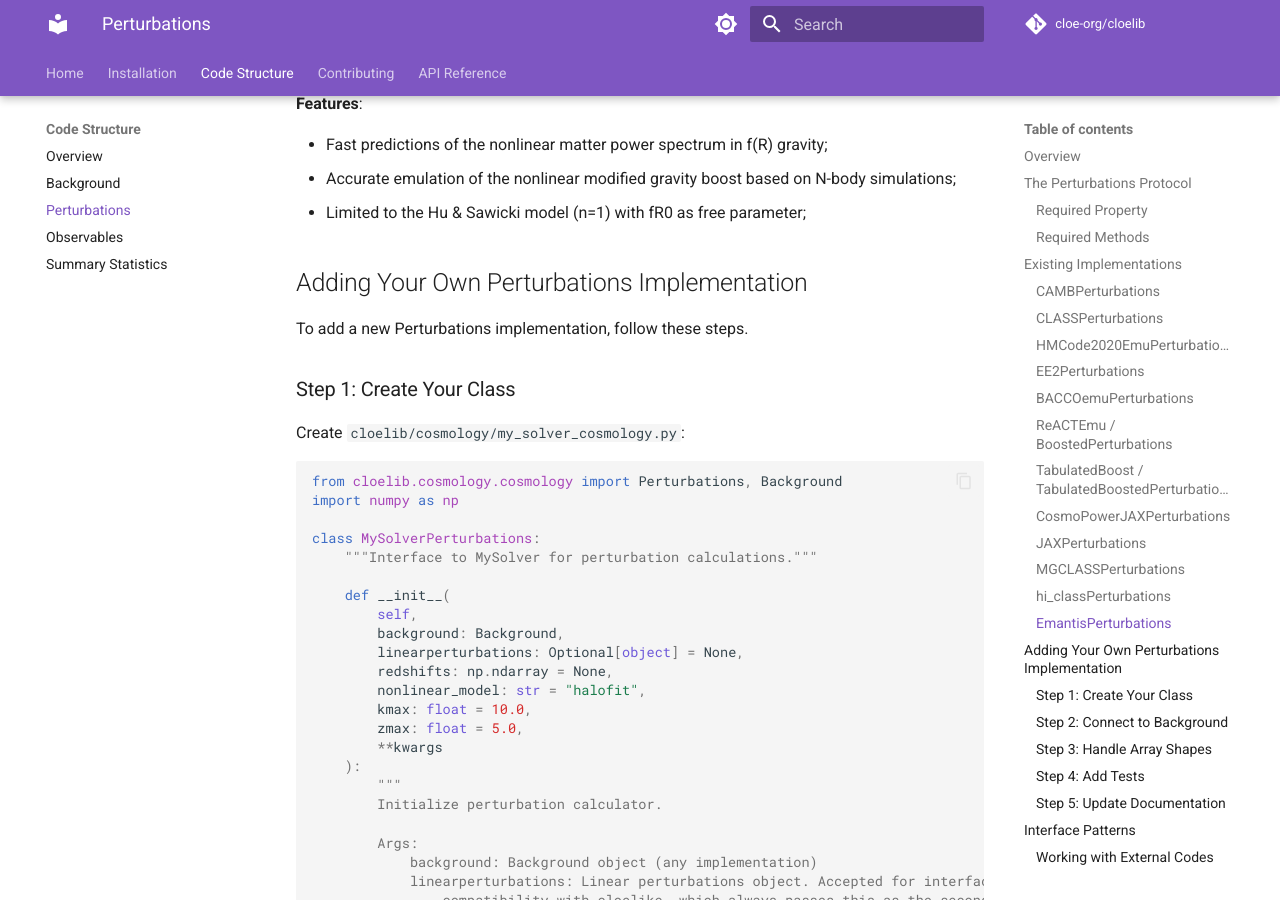
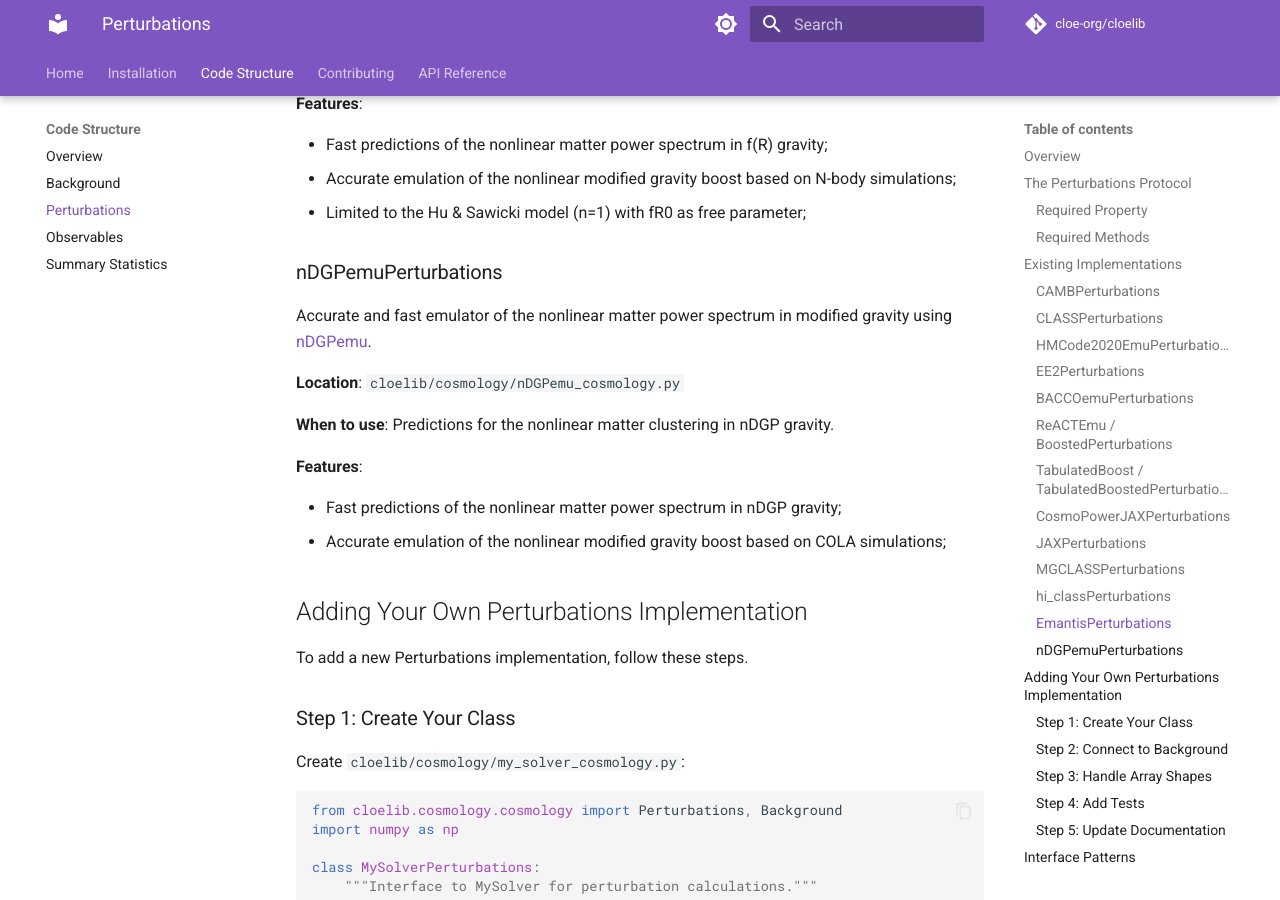
Before and after one commit to cloe-org/cloelib, an MkDocs documentation site: the page built from docs/code_structure/perturbations.md, in a window 1280 px wide and 900 px high, scrolled down 12362 px. Built offline with MkDocs 1.6.1 and Material for MkDocs 9.7.7, drawn with Linux system fonts in a browser that asks for light colours; comment, search, counter and statistics services are not loaded; the version menu is left out.

Commit message:
Docs update.

```diff
--- a/docs/code_structure/perturbations.md
+++ b/docs/code_structure/perturbations.md
@@ -492,6 +492,19 @@ Accurate and fast emulator of the nonlinear matter power spectrum in modified gr
 - Accurate emulation of the nonlinear modified gravity boost based on N-body simulations;
 - Limited to the Hu & Sawicki model (n=1) with fR0 as free parameter;
 
+### nDGPemuPerturbations
+
+Accurate and fast emulator of the nonlinear matter power spectrum in modified gravity using [nDGPemu](https://github.com/BartolomeoF/nDGPemu).
+
+**Location**: `cloelib/cosmology/nDGPemu_cosmology.py`
+
+**When to use**: Predictions for the nonlinear matter clustering in nDGP gravity.
+
+**Features**:
+
+- Fast predictions of the nonlinear matter power spectrum in nDGP gravity;
+- Accurate emulation of the nonlinear modified gravity boost based on COLA simulations;
+
 ## Adding Your Own Perturbations Implementation
 
 To add a new Perturbations implementation, follow these steps.
```
